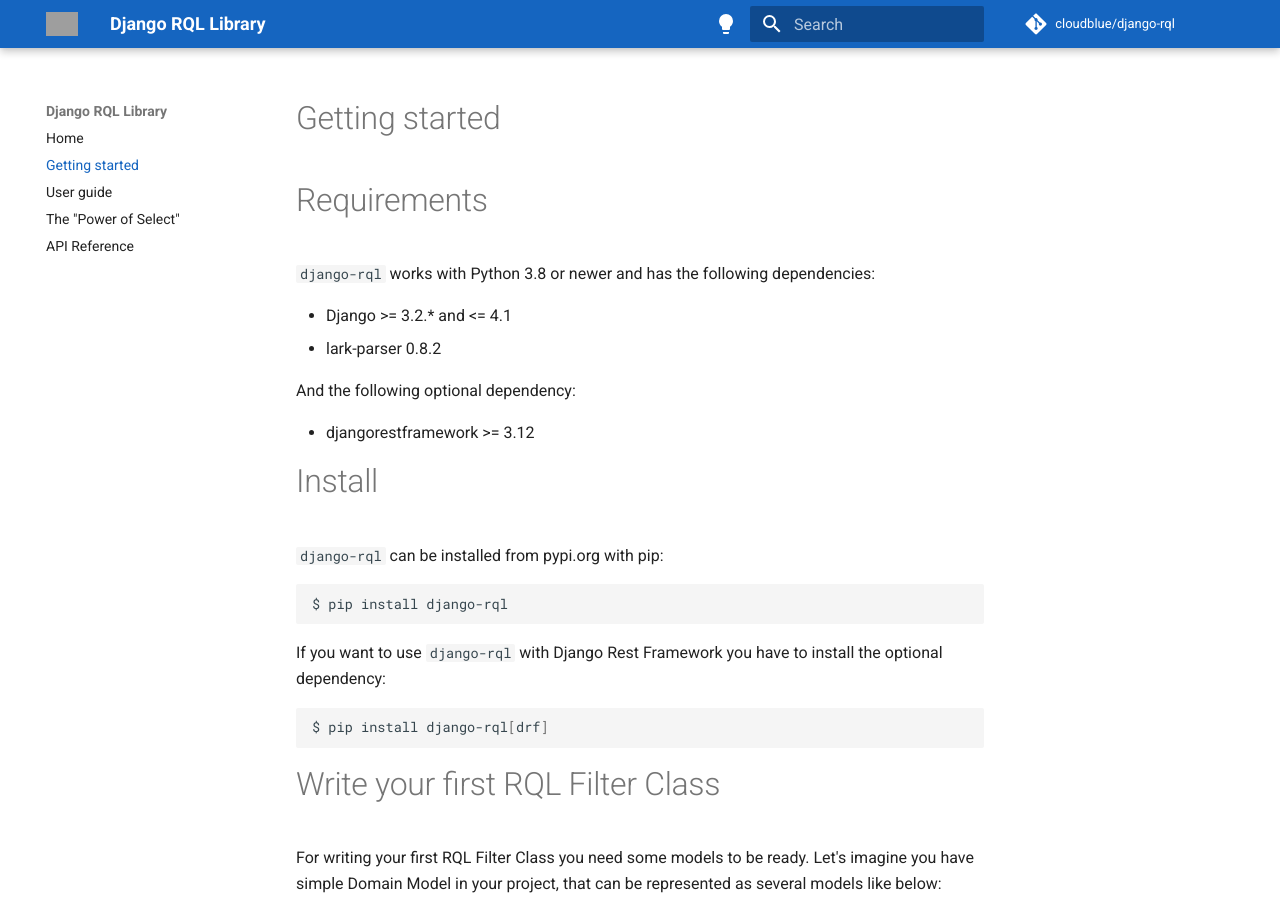
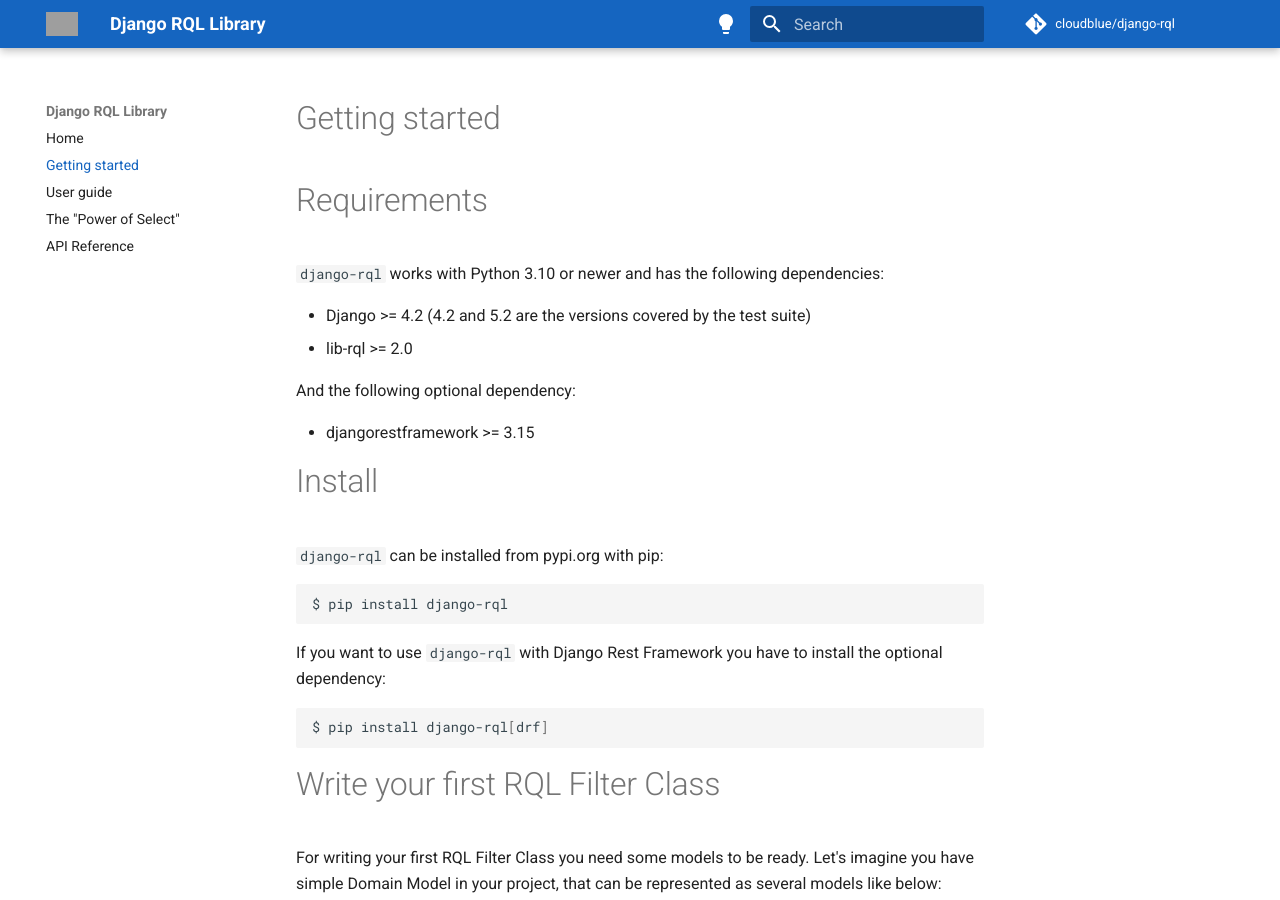
Before and after one commit to cloudblue/django-rql, an MkDocs documentation site: the page built from docs/getting_started.md, in a window 1280 px wide and 900 px high. Built offline with MkDocs 1.6.1 and Material for MkDocs 9.7.7, drawn with Linux system fonts in a browser that asks for light colours; comment, search, counter and statistics services are not loaded; grey boxes are pictures that could not be loaded.

Commit message:
Update the README and docs to the supported versions
The requirements section still asked for Python 3.8, Django up to 4.1 and
lark-parser, a dependency the library dropped when it moved to lib-rql.
Point the build badge at the workflow it belongs to and comment out the
two SonarCloud badges, which render as errors until the project is
provisioned again.

```diff
--- a/docs/getting_started.md
+++ b/docs/getting_started.md
@@ -3,15 +3,15 @@
 
 # Requirements
 
-`django-rql` works with Python 3.8 or newer and has the
+`django-rql` works with Python 3.10 or newer and has the
 following dependencies:
 
--   Django >= 3.2.* and <= 4.1
--   lark-parser 0.8.2
+-   Django >= 4.2 (4.2 and 5.2 are the versions covered by the test suite)
+-   lib-rql >= 2.0
 
 And the following optional dependency:
 
--   djangorestframework >= 3.12
+-   djangorestframework >= 3.15
 
 # Install
 
```
Also changed, not shown: README.md (+5 -3 lines).
